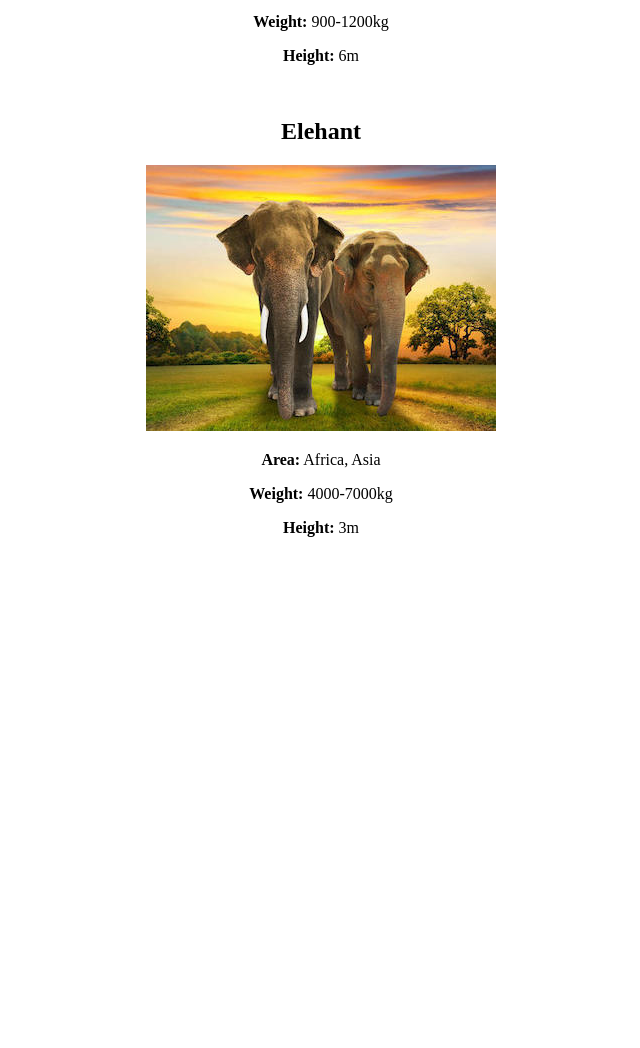
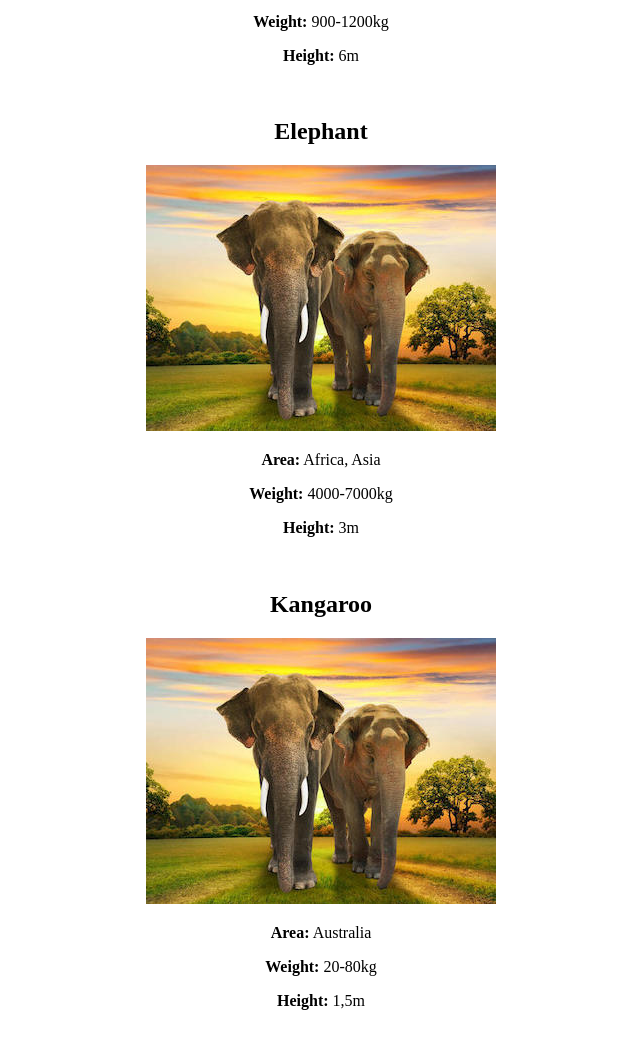
Before and after one commit to skrupulezno/wild_animals, a plain HTML site: page wild_animals/index.html in a window 1280 px wide. Shown: the part 632-1680 px from the top of the page, without its empty margins (319-959 px from the left). Before the commit the page ends 1211 px from the top, so only its background shows below. Drawn offline with Linux system fonts and the light colour scheme.

Commit message:
G-02: Added new info block for kangaroo

```diff
--- a/wild_animals/index.html
+++ b/wild_animals/index.html
@@ -25,12 +25,18 @@
     <p><b>Height:</b> 6m</p>
     <br>
 
-    <h2>Elehant</h2>
+    <h2>Elephant</h2>
     <img width=350px src="pictures/elephant.jpg">
     <p><b>Area:</b> Africa, Asia</p>
     <p><b>Weight:</b> 4000-7000kg</p>
     <p><b>Height:</b> 3m</p>
     <br>
 
+    <h2>Kangaroo</h2>
+    <img width=350px src="pictures/elephant.jpg">
+    <p><b>Area:</b> Australia</p>
+    <p><b>Weight:</b> 20-80kg</p>
+    <p><b>Height:</b> 1,5m</p>
+    <br>
   </body>
 </html>
```
